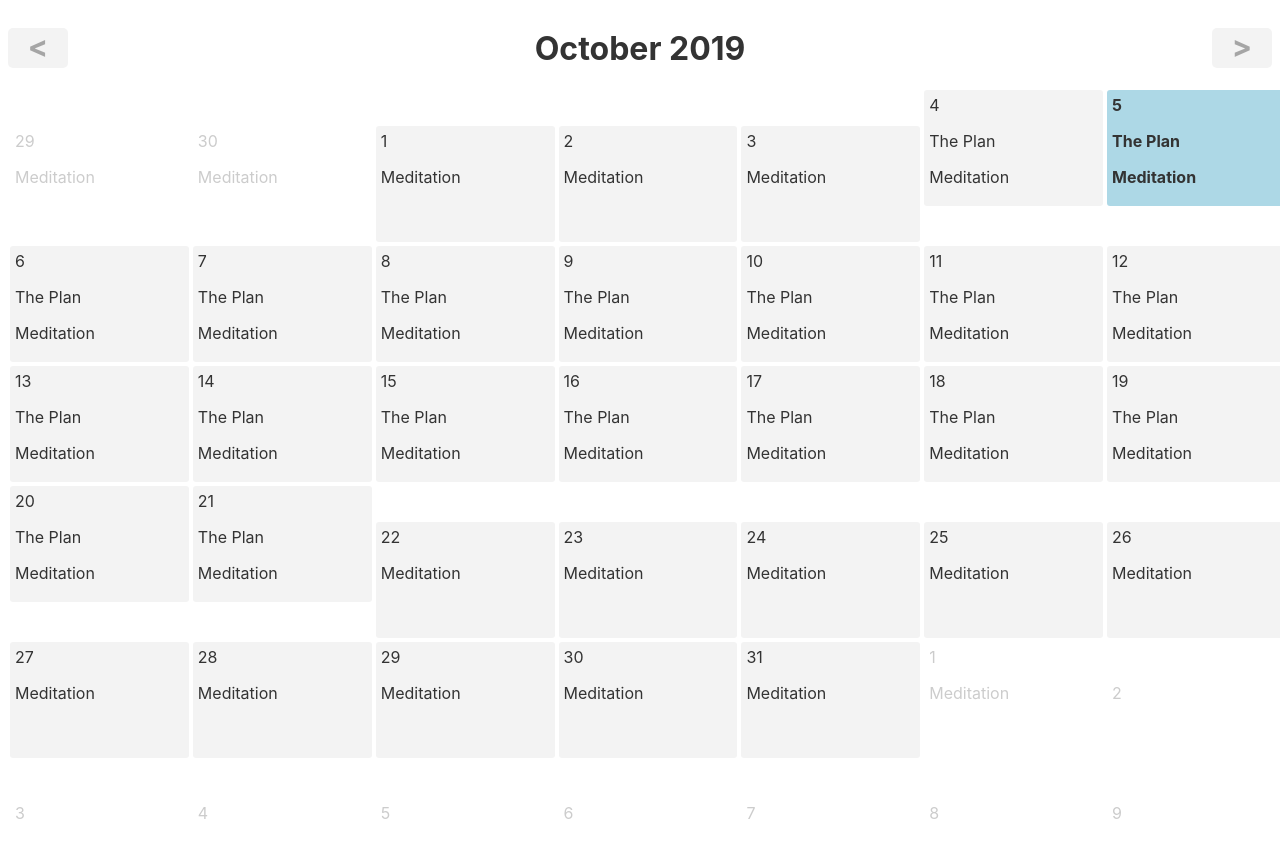
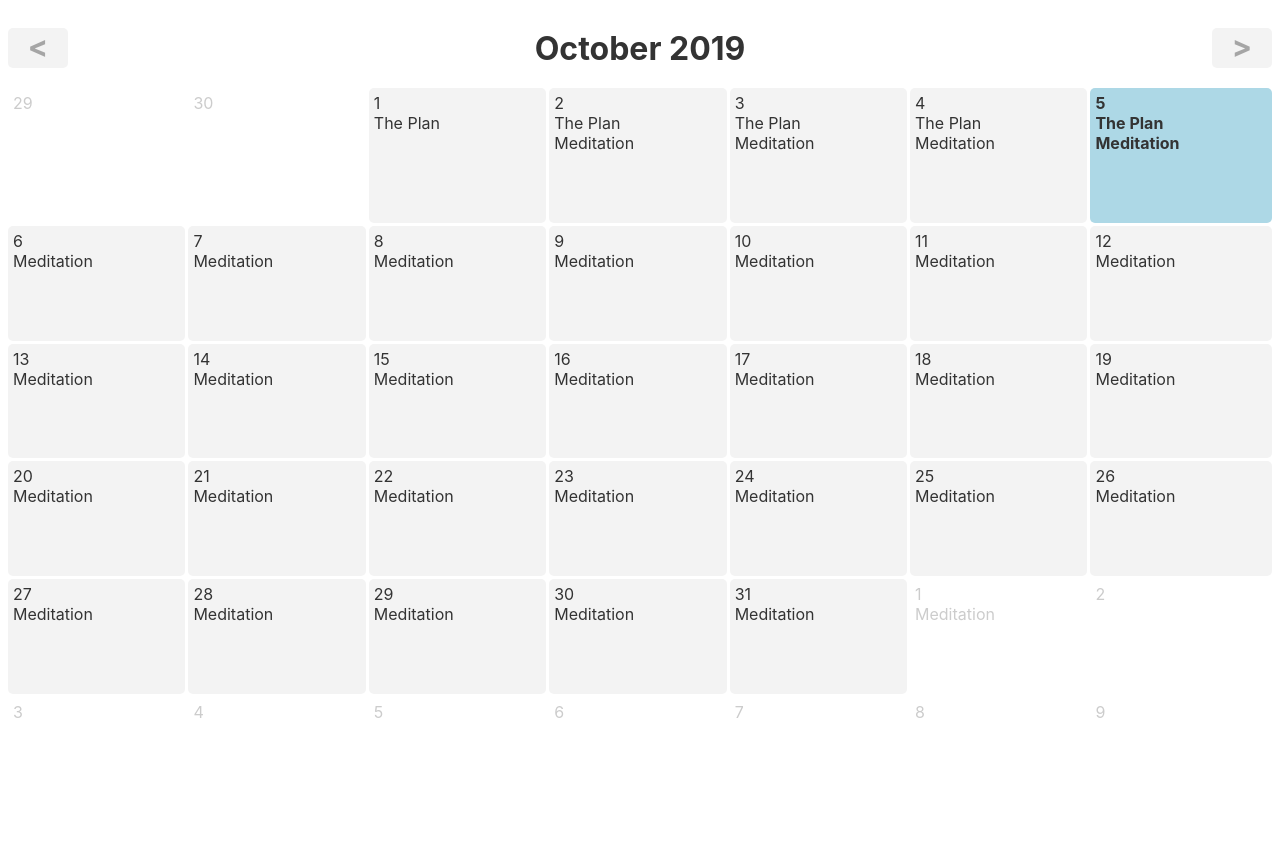
Before and after one commit to pooriajr/hh-svelte, a Svelte app: page / in a window 1280 px wide. Shown: the top 858 px of the page. After the commit the page ends 800 px from the top, so only its background shows below. Built offline with nearby package versions, Linux system fonts and the light colour scheme.

Commit message:
fixed interval and improved calendary styles

```diff
--- a/src/App.svelte
+++ b/src/App.svelte
@@ -16,20 +16,20 @@
     123: {
       id: 123,
       title: 'The Plan',
-      startDate: new Date('2019-10-4'),
-      endDate: new Date('2019-10-21')
+      startDate: new Date(2019, 9, 1),
+      endDate: new Date(2019, 9, 5)
     },
     234: {
       id: 234,
       title: 'Meditation',
-      startDate: new Date('2019-09-25'),
-      endDate: new Date('2019-11-01')
+      startDate: new Date(2019, 9, 2),
+      endDate: new Date(2019, 10, 1)
     },
     345: {
       id: 345,
       title: 'Veganism',
-      startDate: new Date('2019-09-01'),
-      endDate: new Date('2019-09-25')
+      startDate: new Date(2019, 8, 1),
+      endDate: new Date(2019, 8, 25)
     }
   }
 
@@ -67,7 +67,7 @@
       })
     })
 
-    //4. get the habits to display (th ones that overlap with the display range)
+    //4. get the habits to display (the ones that overlap with the display range)
     const displayHabits = Object.values(habitData).filter(habit => {
       let habitInterval = { start: habit.startDate, end: habit.endDate }
       return areIntervalsOverlapping(habitInterval, displayDateInterval)
@@ -118,11 +118,11 @@
 </div>
 <div class="day-grid">
   {#each dayArray as day}
-  <div class="cell {!isSameMonth(day.date, displayDate) && 'other-month'} {isSameDay(day.date,today) && 'today'}">
+  <div class="cell" class:other-month="{!isSameMonth(day.date, displayDate)}" class:today="{isSameDay(day.date,today)}">
     {day.date.getDate()} {#each day.habits as habit}
-    <p>
+    <div>
       {habit.title}
-    </p>
+    </div>
     {/each}
   </div>
   {/each}
@@ -146,18 +146,16 @@
     border-radius: 5px;
   }
   .day-grid {
-    width: 100%;
-    position: absolute;
     height: calc(100% - 80px);
+    display: grid;
+    grid-template-columns: repeat(7, auto);
+    grid-template-rows: repeat(6, auto);
+    grid-gap: 3px;
   }
   .cell {
-    width: calc(100% / 7);
-    height: calc(100% / 6);
     padding: 5px;
     border-radius: 5px;
     background: #f3f3f3;
-    border: 2px solid white;
-    display: inline-block;
   }
 
   .today {
```
